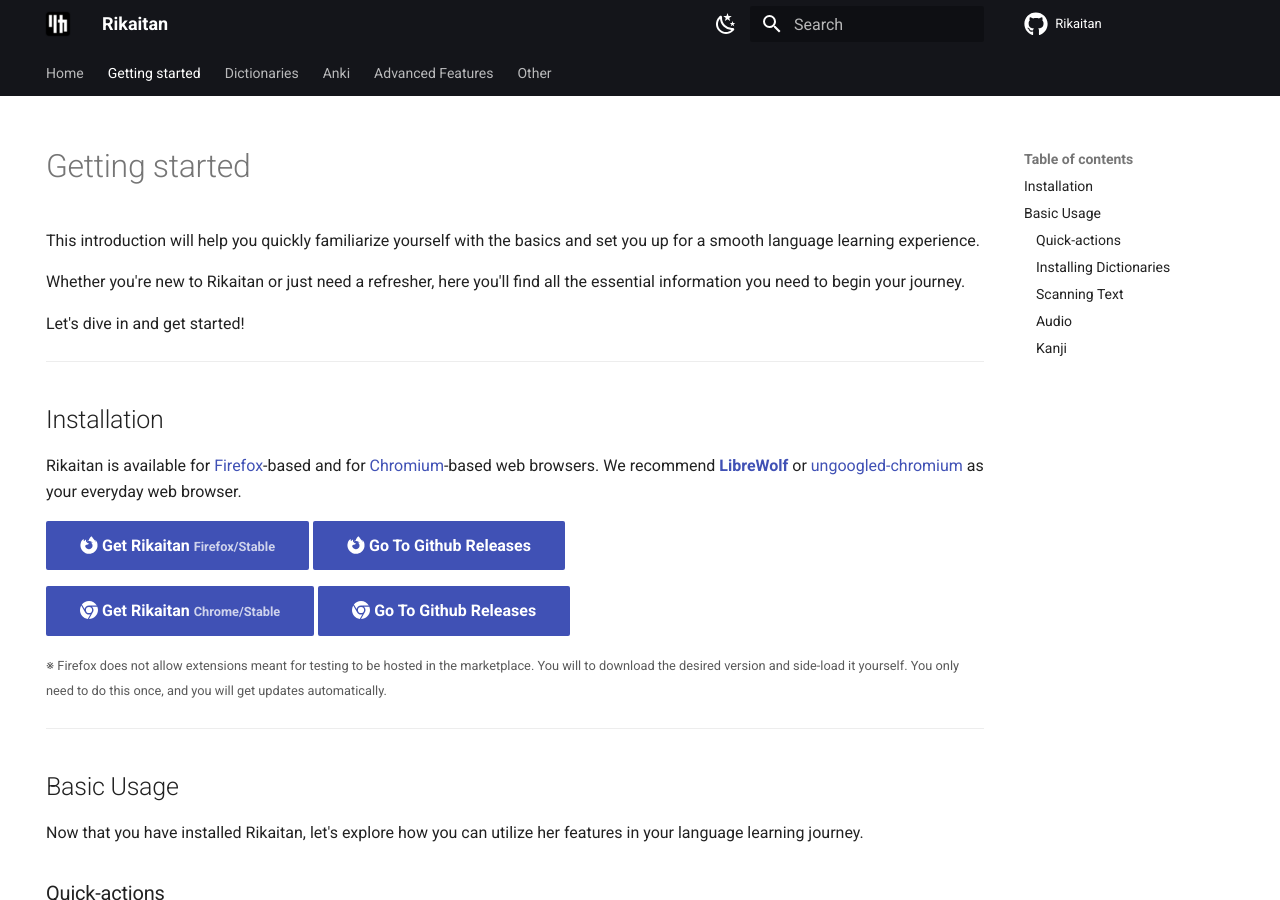
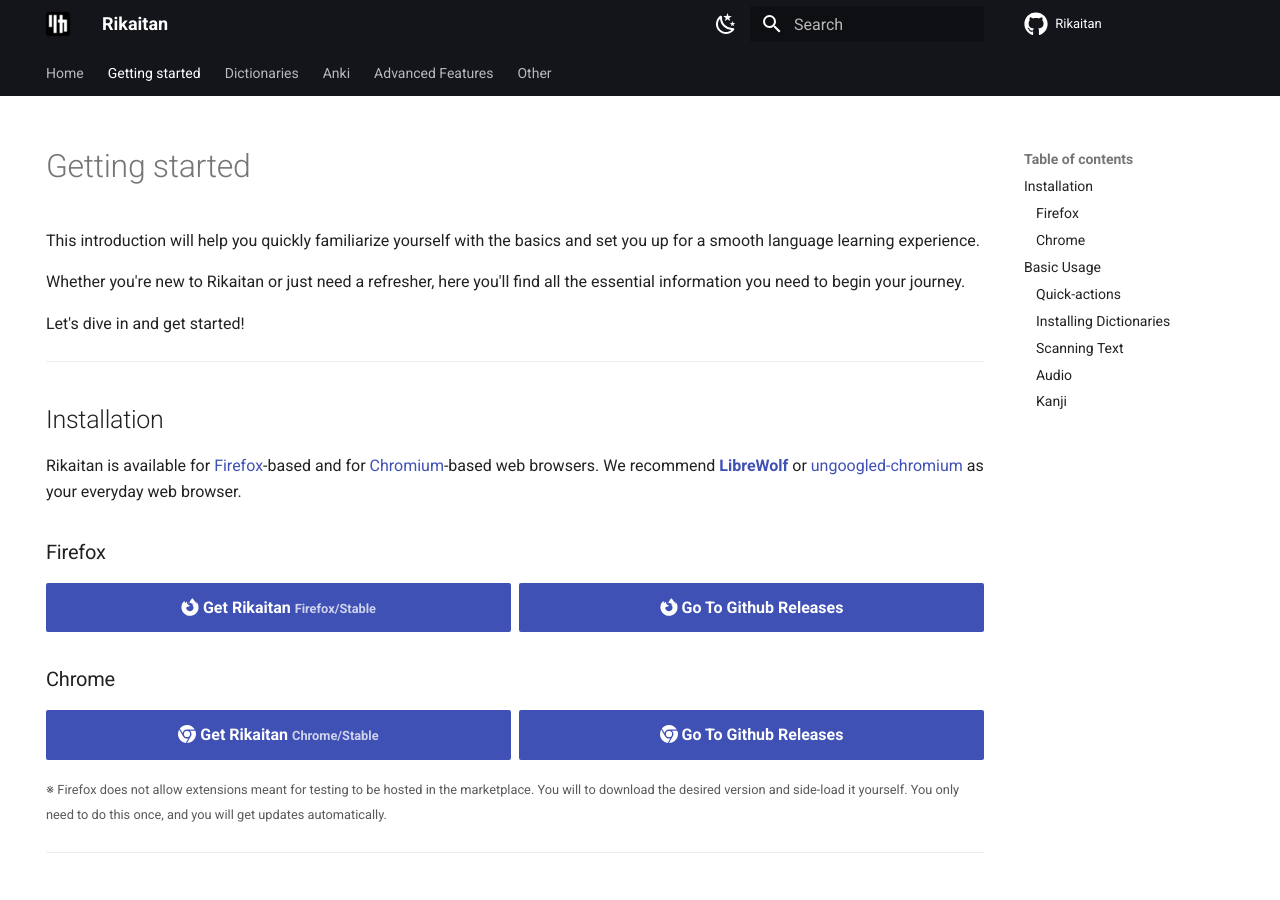
Before and after one commit to rikaitan/rikaitan.github.io, an MkDocs documentation site: the page built from docs/getting-started/index.md, in a window 1280 px wide and 900 px high. Built offline with MkDocs 1.6.1 and Material for MkDocs 9.7.7, drawn with Linux system fonts in a browser that asks for light colours; comment, search, counter and statistics services are not loaded.

Commit message:
Update Installation buttons
* make getting started button small on large screens and small on small screens

* update install buttons

<rikaitan.link>NWVjZDgyMzUyNWFmZGEyZTA0NjJiYmMxN2M0MDI4MTNkMTNjMjgxZQo=</rikaitan.link>

```diff
--- a/docs/getting-started/index.md
+++ b/docs/getting-started/index.md
@@ -21,12 +21,21 @@ We recommend **[LibreWolf](https://librewolf.net/)**
 or [ungoogled-chromium](https://aur.archlinux.org/packages/ungoogled-chromium)
 as your everyday web browser.
 
-[:fontawesome-brands-firefox-browser: Get Rikaitan <small>Firefox/Stable</small>](https://addons.mozilla.org/en-US/firefox/addon/rikaitan/){ .md-button .md-button--primary }
-[:fontawesome-brands-firefox-browser: Go To Github Releases](https://github.com/Ajatt-Tools/rikaitan/releases){ .md-button .md-button--primary }
+### Firefox
+<div class="grid" markdown>
+[:fontawesome-brands-firefox-browser: Get Rikaitan <small>Firefox/Stable</small>](https://addons.mozilla.org/en-US/firefox/addon/rikaitan/){ .md-button .md-button--primary .md-button--stretch }
 
-[:fontawesome-brands-chrome: Get Rikaitan <small>Chrome/Stable</small>](https://chrome.google.com/webstore/detail/rikaitan/pnjdahdadbkhcfamabafkjbjblbgkodk){ .md-button .md-button--primary }
-[:fontawesome-brands-chrome: Go To Github Releases](https://github.com/Ajatt-Tools/rikaitan/releases){ .md-button .md-button--primary }
+[:fontawesome-brands-firefox-browser: Go To Github Releases](https://github.com/Ajatt-Tools/rikaitan/releases){ .md-button .md-button--primary .md-button--stretch }
 
+</div>
+
+### Chrome
+<div class="grid" markdown>
+
+[:fontawesome-brands-chrome: Get Rikaitan <small>Chrome/Stable</small>](https://chrome.google.com/webstore/detail/rikaitan/pnjdahdadbkhcfamabafkjbjblbgkodk){ .md-button .md-button--primary .md-button--stretch }
+
+[:fontawesome-brands-chrome: Go To Github Releases](https://github.com/Ajatt-Tools/rikaitan/releases){ .md-button .md-button--primary .md-button--stretch }
+</div>
 
 <small>※ Firefox does not allow extensions meant for testing to be hosted in the marketplace. You will to download the desired version and side-load it yourself. You only need to do this once, and you will get updates automatically.</small>
 
```
